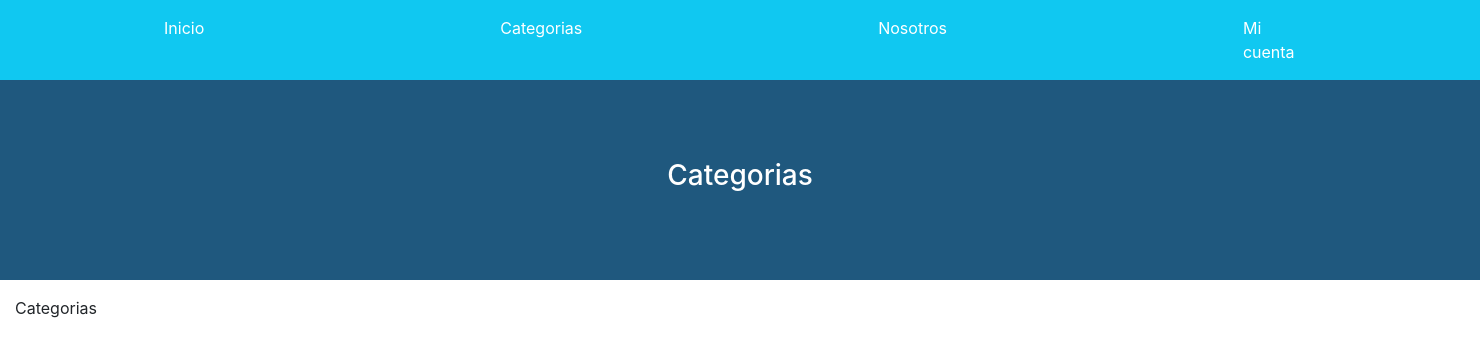
After one commit to LuisOmar7/Aprende_Jugando, a Django app: page /categorias/ in a window 1480 px wide. The commit adds this page. Shown: the top 357 px of the page. Run offline with Django 5.2, Linux system fonts and the light colour scheme; some libraries are stand-ins or nearby versions.

Commit message:
template categorias

```diff
--- a/AprendeJugandoDj/AprendeJugandoDj/urls.py
+++ b/AprendeJugandoDj/AprendeJugandoDj/urls.py
@@ -20,5 +20,6 @@ from base import views
 
 urlpatterns = [
     path('admin/', admin.site.urls),
-    path('', views.inicio, name='Inicio')
+    path('', views.inicio, name='Inicio'),
+    path('categorias/', views.categorias, name='Categorias'),
 ]
--- a/AprendeJugandoDj/base/templates/base/base.html
+++ b/AprendeJugandoDj/base/templates/base/base.html
@@ -26,7 +26,7 @@
           <a class="nav-link text-white" href="{%url 'Inicio'%}">Inicio <span class="sr-only">(current)</span></a>
         </li>
         <li class="nav-list">
-          <a class="nav-link text-white" href="">Categorias</a>
+          <a class="nav-link text-white" href="{%url 'Categorias'%}">Categorias</a>
         </li>
         <li class="nav-list">
           <a class="nav-link text-white" href="">Nosotros</a>
--- /dev/null
+++ b/AprendeJugandoDj/base/templates/base/categorias.html
@@ -0,0 +1,27 @@
+{% extends "base/base.html" %}
+
+{%block titulo%} Categorias {%endblock%}
+
+{%block contenidoTitulo%}
+
+<div class='bloque-de-color'>
+    <div class='contLandind'>
+        <h3>Categorias</h3>
+    </div>
+</div>
+
+{%endblock%}
+
+{%block contenidoPrincipal%}
+
+<div class='container-fluid py-3'>
+    <!--Encabezado -->
+    <div class='row align-items-start'>
+        <div class='col text-start'>
+            <p class='color-text'>Categorias</p>
+        </div>
+    </div>
+    <!-- /Encabezado-->
+</div>
+
+{%endblock%}
--- a/AprendeJugandoDj/base/views.py
+++ b/AprendeJugandoDj/base/views.py
@@ -3,3 +3,6 @@ from django.shortcuts import render
 # Create your views here.
 def inicio(request):
     return render(request, 'base/inicio.html')
+
+def categorias(request):
+    return render(request, 'base/categorias.html')
```
